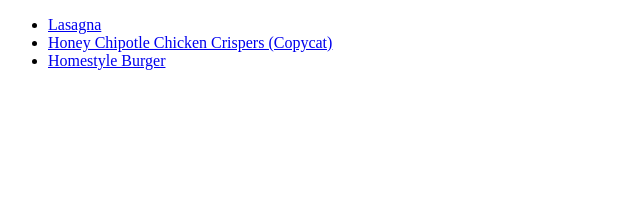
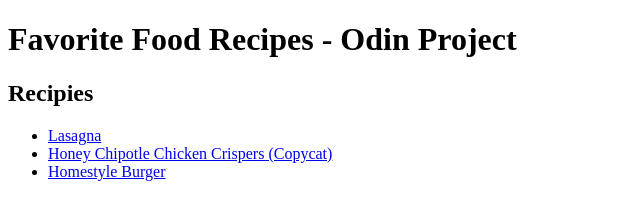
Before and after one commit to youngAgFox/odin-recipes, a plain HTML site: page index.html in a window 1280 px wide. Shown: the whole page, without its empty margins (0-640 px from the left). Drawn offline with Linux system fonts and the light colour scheme.

Commit message:
Home page headings add

```diff
--- a/index.html
+++ b/index.html
@@ -7,6 +7,8 @@
 </head>
 
 <body>
+    <h1>Favorite Food Recipes - Odin Project</h1>
+    <h2>Recipies</h2>
     <ul>
         <li>
             <a href="./recipes/lasagna.html">Lasagna</a>
@@ -19,6 +21,6 @@
         </li>
     </ul>
 
-    </body>
+</body>
 
-    </html>
+</html>
```
